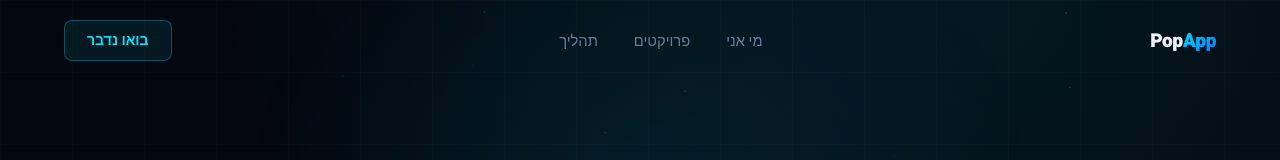
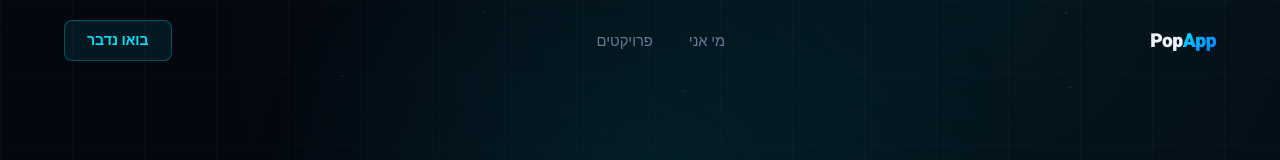
Before and after one commit to studioidan/popapp-website, a Next.js app: page / in a window 1280 px wide. Shown: the top 160 px of the page. Built offline with nearby package versions, Linux system fonts and the light colour scheme.

Commit message:
Remove Process link from top nav menu

```diff
--- a/components/Navbar.tsx
+++ b/components/Navbar.tsx
@@ -16,7 +16,6 @@ export default function Navbar() {
   const links = [
     { label: 'מי אני', id: 'about' },
     { label: 'פרויקטים', id: 'projects' },
-    { label: 'תהליך', id: 'process' },
   ]
 
   return (
```
